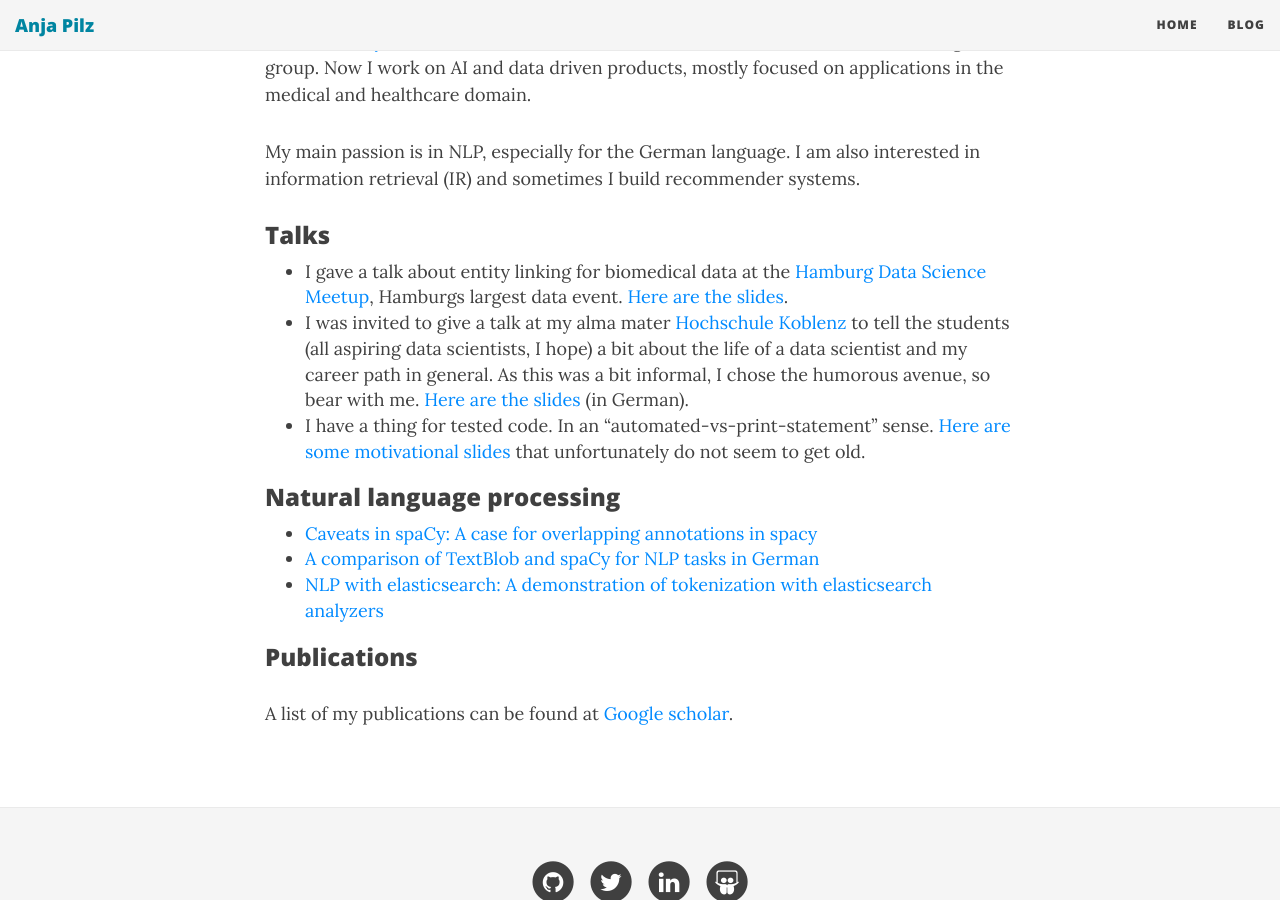
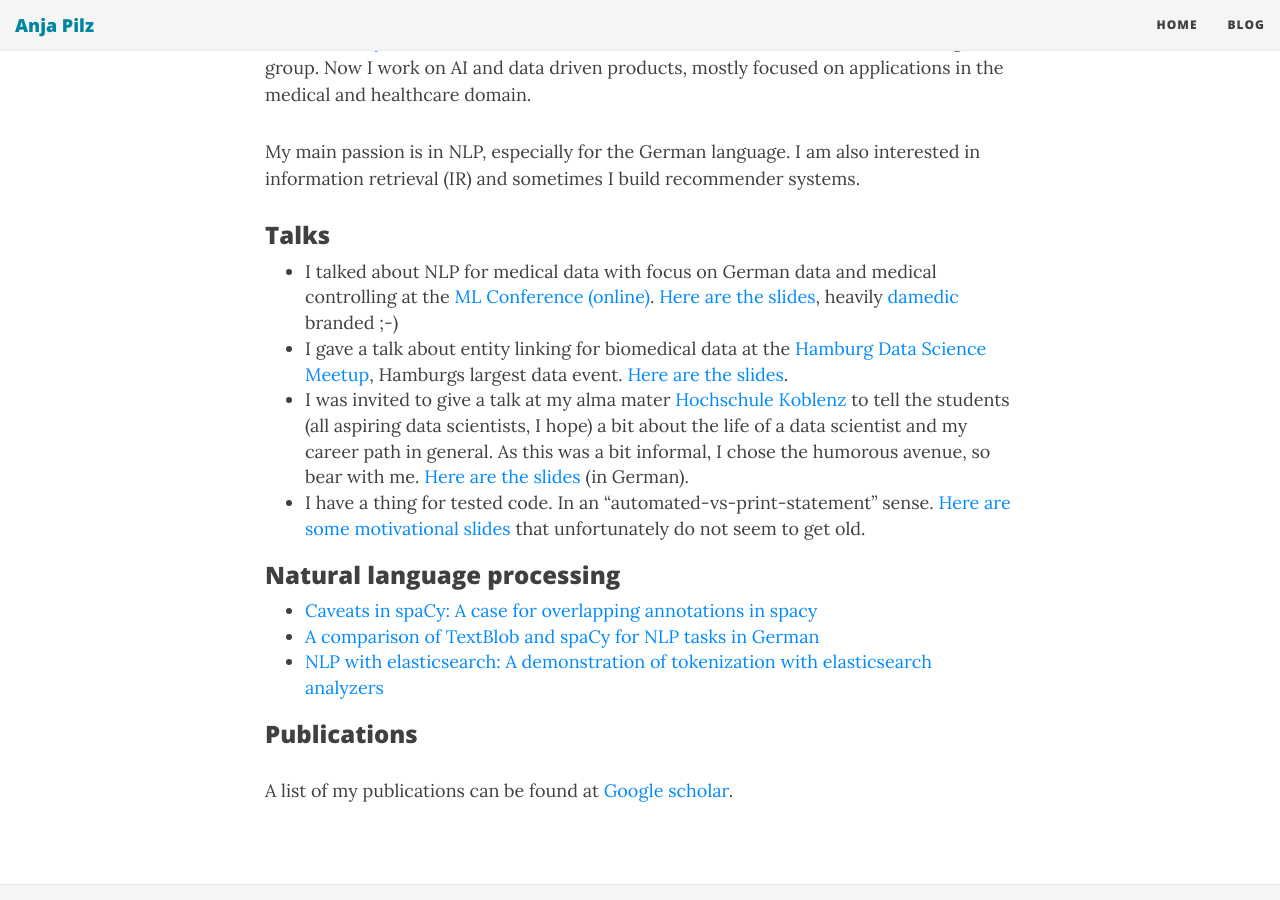
Before and after one commit to aplz/aplz.github.io, a Jekyll site: the page built from index.md, in a window 1280 px wide and 900 px high, scrolled down 414 px. Built offline with Jekyll 4.4.1, drawn with Linux system fonts in a browser that asks for light colours; nearby versions of some CDN libraries.

Commit message:
Add link to ML conference talk

```diff
--- a/index.md
+++ b/index.md
@@ -10,6 +10,7 @@ I received my PhD in machine learning (ML) and natural language processing (NLP)
 My main passion is in NLP, especially for the German language. I am also interested in information retrieval (IR) and sometimes I build recommender systems.
 
 ### Talks
+* I talked about NLP for medical data with focus on German data and medical controlling at the [ML Conference (online)](https://mlconference.ai/machine-learning-principles/natural-language-processing-for-medical-data/). [Here are the slides](https://www.slideshare.net/AnjaPilz/natural-language-processing-for-medical-data), heavily [damedic](https://www.damedic.ai/en/) branded ;-)
 * I gave a talk about entity linking for biomedical data at the [Hamburg Data Science Meetup](https://www.meetup.com/de-DE/Hamburg-Data-Science-Meetup/), Hamburgs largest data event. [Here are the slides](https://www2.slideshare.net/AnjaPilz/biomedical-entity-linking-introduction-approaches-challenges).
 * I was invited to give a talk at my alma mater [Hochschule Koblenz](https://www.hs-koblenz.de/rac/index/) to tell the students (all aspiring data scientists, I hope) a bit about the life of a data scientist and my career path in general. As this was a bit informal, I chose the humorous avenue, so bear with me. [Here are the slides](https://www.slideshare.net/AnjaPilz/a-career-path-in-data-science) (in German).
 * I have a thing for tested code. In an "automated-vs-print-statement" sense. [Here are some motivational slides](https://www.slideshare.net/AnjaPilz/a-case-for-automated-tests) that unfortunately do not seem to get old.
```
